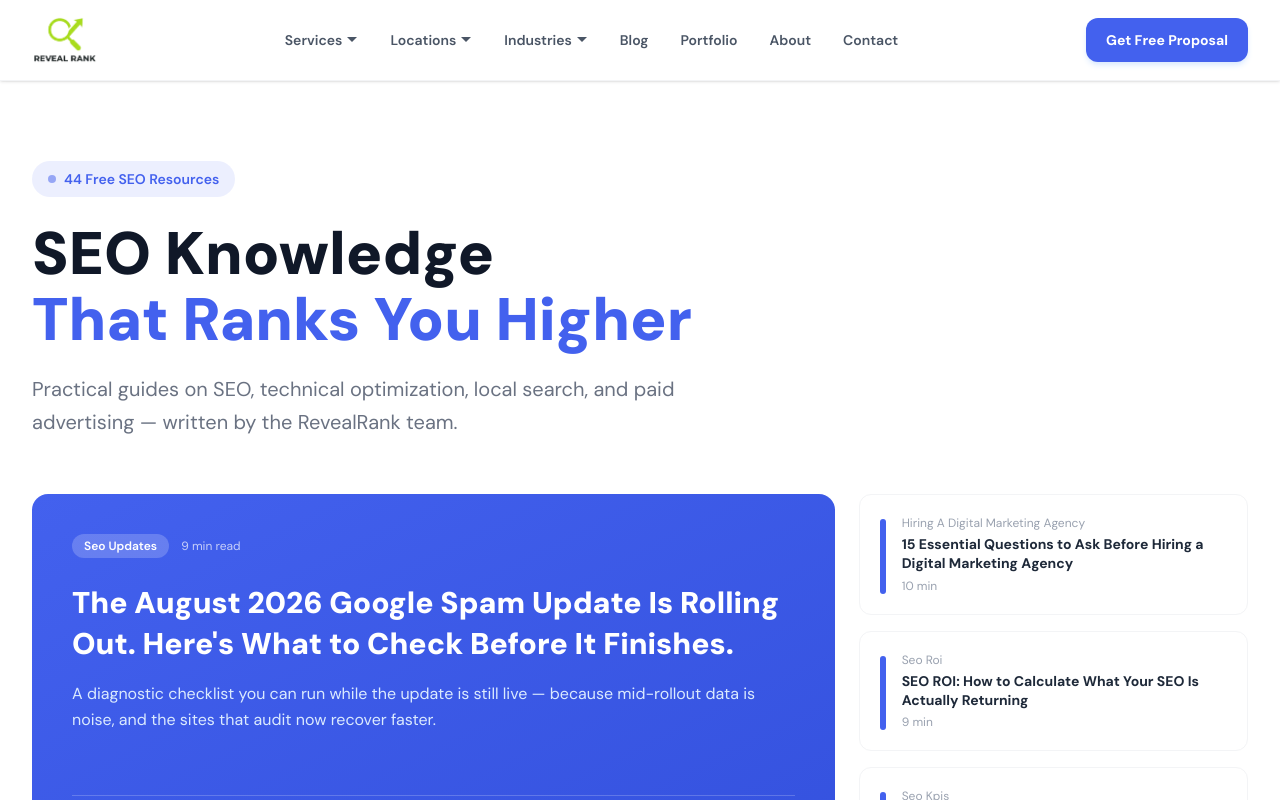
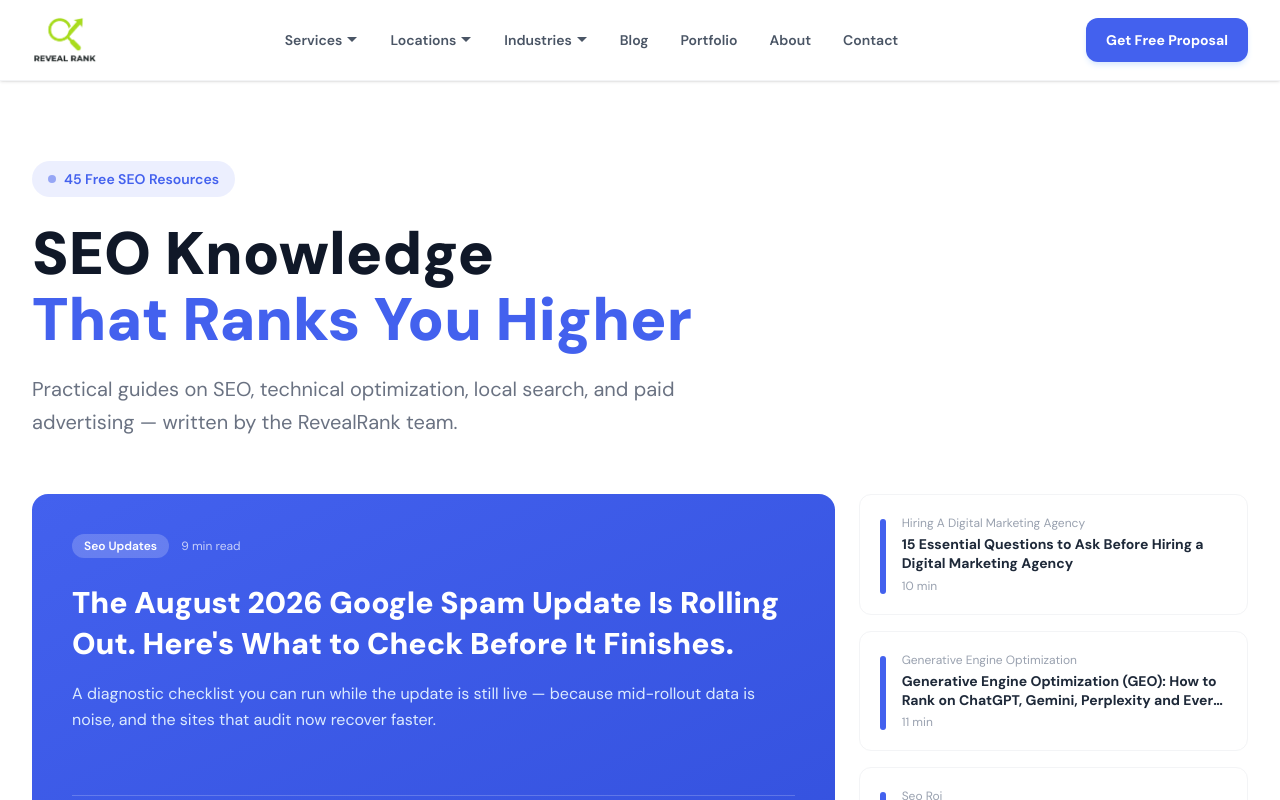
Before and after one commit to RevealDeploymentZone/revealrank, a Next.js app: page /blog in a window 1280 px wide. Shown: the top 800 px of the page. Built offline with nearby package versions, Linux system fonts and the light colour scheme.

Commit message:
Add GEO blog post entry

```diff
--- a/data/blog.ts
+++ b/data/blog.ts
@@ -61,6 +61,7 @@ export const blogPosts: BlogPost[] = [
   { slug:"social-media-roi", title:"Social Media ROI: How to Measure What Social Is Actually Contributing to Revenue", excerpt:"Social media ROI is misunderstood because most measurement stops at engagement metrics. This guide builds the attribution model that connects social activity to pipeline, with the tracking setup and honest benchmarks by industry.", author:"Reveal Rank Team", publishDate:"2027-07-06", primaryKeyword:"social media roi", parentTopic:"social media roi", tier:4, targetWords:1800, conflict:"None", vol:500, kd:42, cpc:3.50, tp:250, readTime:9 },
   { slug:"august-2026-spam-update", title:"The August 2026 Google Spam Update Is Rolling Out. Here's What to Check Before It Finishes.", excerpt:"A diagnostic checklist you can run while the update is still live — because mid-rollout data is noise, and the sites that audit now recover faster.", author:"Reveal Rank Team", publishDate:"2026-08-19", primaryKeyword:"august 2026 spam update", parentTopic:"seo updates", tier:1, targetWords:1800, conflict:"None", vol:40, kd:0, cpc:0.00, tp:0, readTime:9 },
   { slug:"15-essential-questions-to-ask-before-hiring-a-digital-marketing-agency", title:"15 Essential Questions to Ask Before Hiring a Digital Marketing Agency", excerpt:"Most agencies sound the same until you ask the right questions. These fifteen questions separate agencies that can actually grow your business from those that will drain your budget with little to show for it.", author:"Reveal Rank Team", publishDate:"2026-08-20", primaryKeyword:"questions to ask before hiring a digital marketing agency", parentTopic:"hiring a digital marketing agency", tier:1, targetWords:2000, conflict:"None", vol:500, kd:8, cpc:5.00, tp:1200, readTime:10 },
+  { slug:"generative-engine-optimization", title:"Generative Engine Optimization (GEO): How to Rank on ChatGPT, Gemini, Perplexity and Every Major AI Platform", excerpt:"Traditional SEO gets you ranked on Google. GEO gets you cited in the AI answer that now appears above Google. This guide covers every major AI platform, the signals each one uses, and the exact tactics that build brand visibility in AI-generated responses.", author:"Reveal Rank Team", publishDate:"2026-08-20", primaryKeyword:"generative engine optimization", parentTopic:"generative engine optimization", tier:1, targetWords:2200, conflict:"None", vol:1800, kd:6, cpc:4.50, tp:2000, readTime:11 },
 ];
 
 export function getBlogPost(slug: string): BlogPost | undefined {
```
